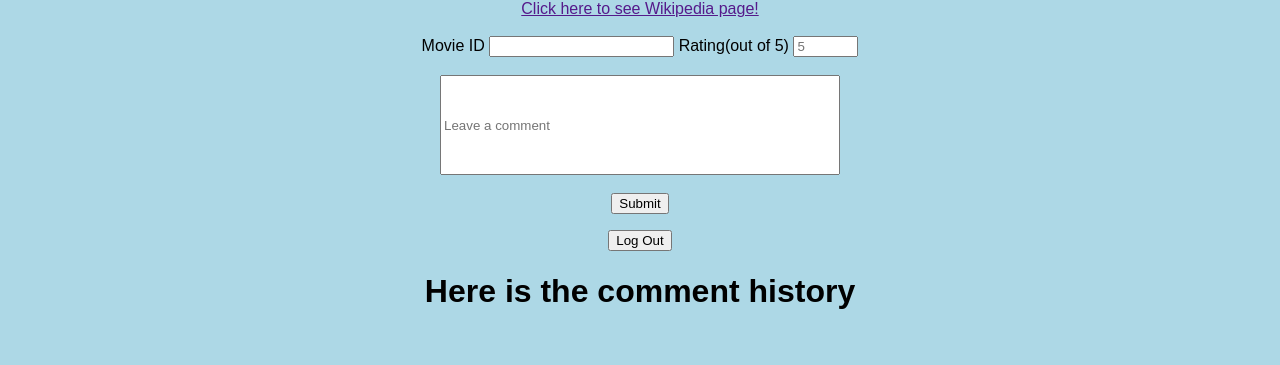
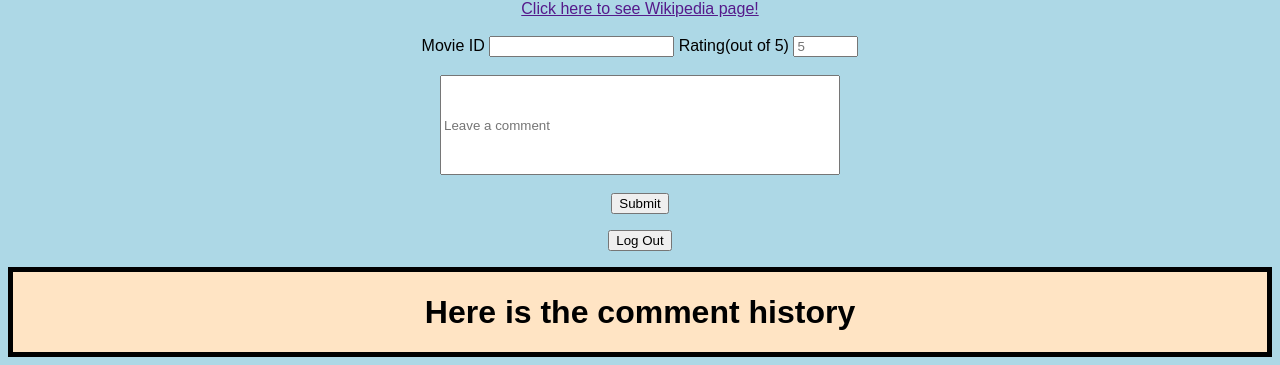
Before and after one commit to wolflex888/assignment3, a Flask app: template templates/index.html in a window 1280 px wide. Shown: the part 800-1165 px from the top of the page. Before the commit the page ends 1109 px from the top, so only its background shows below. Run offline with Flask 2, Linux system fonts and the light colour scheme; the template is opened without the code that fills it, so the values that code supplies are empty.

Commit message:
update css

```diff
--- a/app.py
+++ b/app.py
@@ -143,7 +143,3 @@ if __name__ == "__main__":
     app.run(
         host=os.getenv("IP", "0.0.0.0"), port=int(os.getenv("PORT", 8080)), debug=True
     )
-
-# salty-springs-47005
-# https://salty-springs-47005.herokuapp.com/
-# https://git.heroku.com/salty-springs-47005.git
--- a/static/style.css
+++ b/static/style.css
@@ -11,3 +11,8 @@ img {
 audio {
   padding-bottom: 30px;
 }
+
+.comment{
+  border: 5px solid black;
+  background-color: bisque;
+}
--- a/templates/index.html
+++ b/templates/index.html
@@ -37,6 +37,7 @@
       <form method="POST" action="/logout">
         <input type="submit" value="Log Out" />
       </form>
+      <div class="comment">
         <h1>Here is the comment history</h1>
         <ul>
           {% for item in comment %}
@@ -46,5 +47,6 @@
           {% endfor %}
         </ul>
       </div>
+    </div>
   </body>
 </html>
```
Also changed, not shown: README.md, comment.py (deleted). Lines whose indentation alone changed are shown as unchanged.
